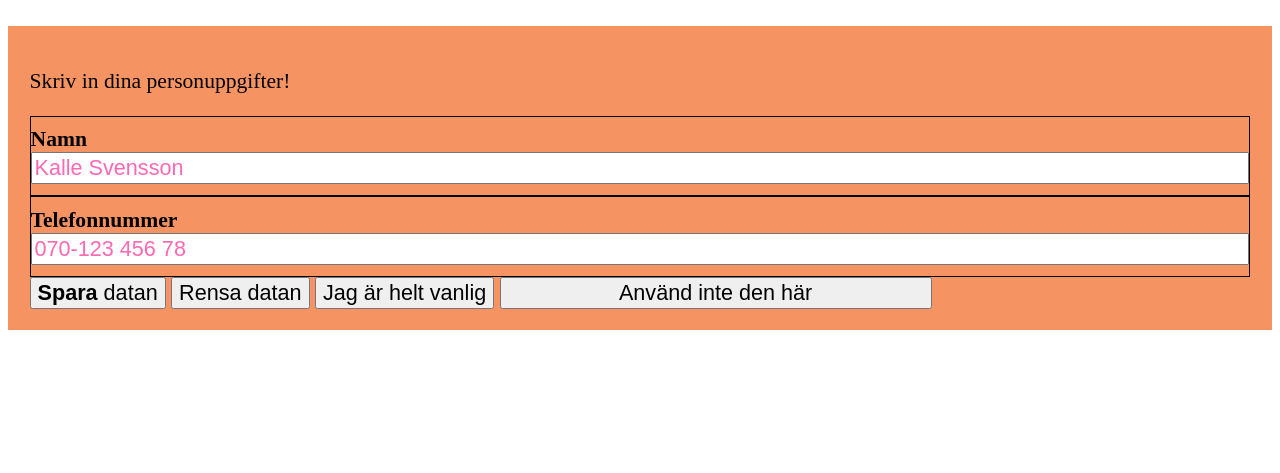
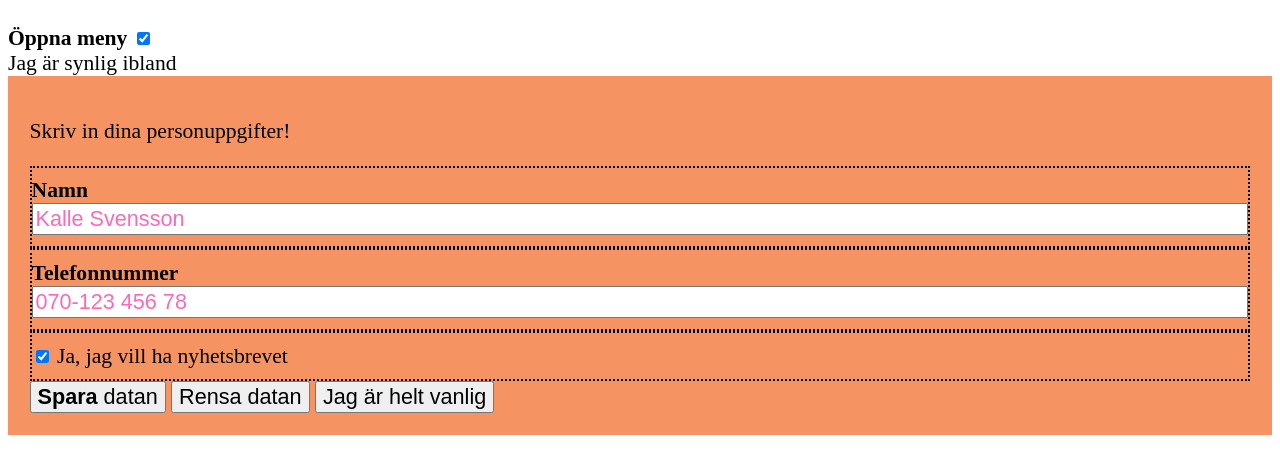
Before and after one commit to folkuni-f22-html/02-form, a plain HTML site: page index.html in a window 1280 px wide. Shown: the part 81-554 px from the top of the page. Drawn offline with Linux system fonts and the light colour scheme.

Commit message:
Checkbox and CSS menu example

```diff
--- a/index.html
+++ b/index.html
@@ -10,6 +10,13 @@
 <body>
 	<h1> Form demo </h1>
 	<!-- Standardinställningen för ett formulär är att skicka datan inuti formuläret till samma URL. Dvs index.html -->
+
+	<div class="menu">
+		<label for="toggle-menu"> Öppna meny </label>
+		<input id="toggle-menu" type="checkbox" checked />
+		<div class="actual-menu"> Jag är synlig ibland </div>
+	</div>
+
 	<form>
 		<p> Skriv in dina personuppgifter! </p>
 		<div class="form-layout">
@@ -22,10 +29,20 @@
 			<input id="input-phone" type="text" value="" placeholder="070-123 456 78" />
 		</div>
 
+		<div class="form-layout">
+			<div>
+				<input id="input-newsletter" type="checkbox" value="" checked />
+				<label for="input-newsletter"> Ja, jag vill ha nyhetsbrevet </label>
+			</div>
+		</div>
+
+
+
 		<button type="submit"> <strong>Spara</strong> datan </button>
 		<button type="reset"> Rensa datan </button>
+		<!-- type="button" används med JavaScript -->
 		<button type="button"> Jag är helt vanlig </button>
-		<input type="submit" value="Använd inte den här" />
+		<!-- <input type="submit" value="Använd inte den här" /> -->
 	</form>
 </body>
 </html>
--- a/style.css
+++ b/style.css
@@ -13,15 +13,48 @@ input::placeholder {
 	color: hotpink;
 	/* background-color: lightgray; */
 }
-input {
+/* input[type="text"] {
 	min-width: 20em;
-}
+} */
 label {
 	font-weight: bold;
 }
+input[type="checkbox"] + label {
+	font-weight: normal; /* unset går också */
+}
+
 .form-layout {
 	display: flex;
 	flex-direction: column;
 	padding: 0.5em 0em;
-	border: 1px solid black;
+	border: 2px dotted black;
 }
+input[type="checkbox"] {
+	/* Väldigt lite styling fungerar på en checkbox */
+	/* border: 4px dashed red;
+	padding: 1em;
+	display: block; */
+
+}
+
+button:hover,
+input[type="checkbox"]:hover,
+input[type="checkbox"] + label:hover {
+	cursor: pointer;
+}
+
+/*
+x y    <- släkting, ancestor/descendant
+x > y  <- barn, parent/child
+x + y  <- syskon, sibling (direkt efter)
+x ~ y  <- syskon (flera steg
+*/
+
+
+/* Pure CSS menu */
+.actual-menu {
+	visibility: hidden;
+}
+#toggle-menu:checked + .actual-menu {
+	visibility: visible;
+}
```
